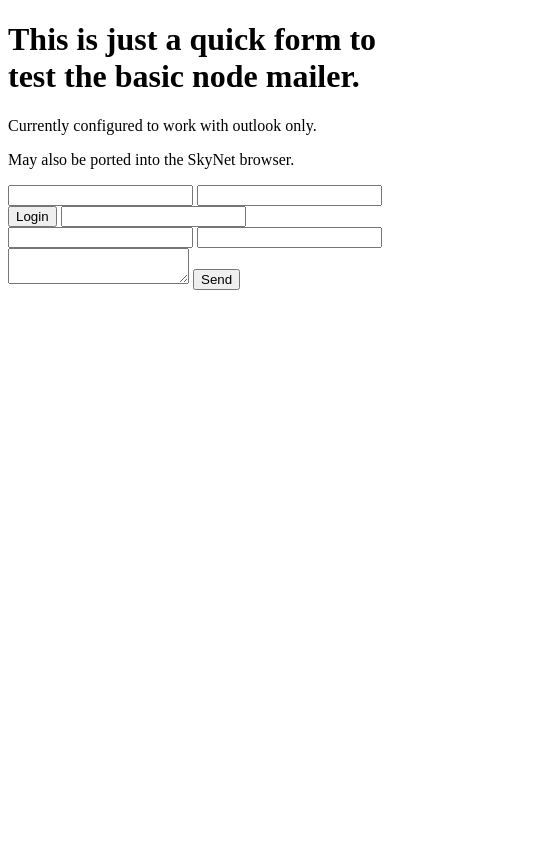
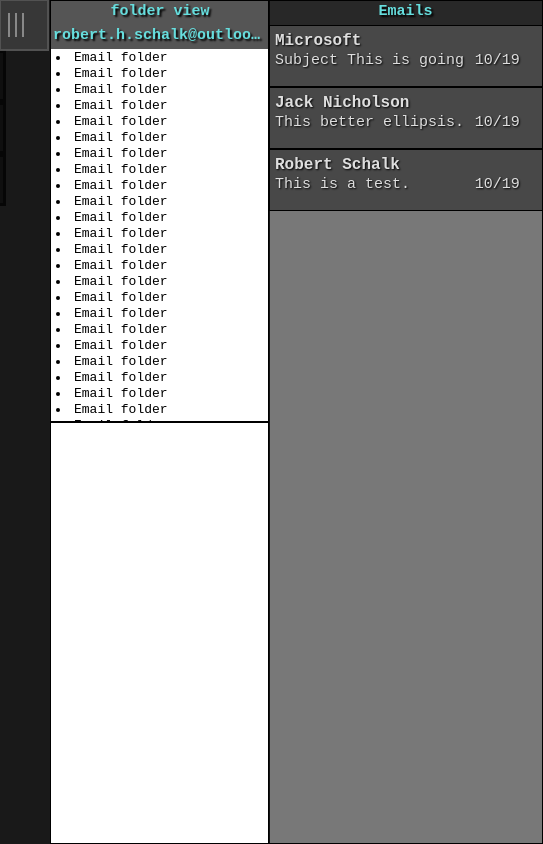
Before and after one commit to RobertSchalk/Sky-Express, an Electron app: page source/index.html in a window 390 px wide. Shown: the whole page, 543 px wide, since content can reach past the window. Drawn offline with Linux system fonts and the light colour scheme.

Commit message:
Created the side menu, folder, and email view designs.

```diff
--- a/source/index.html
+++ b/source/index.html
@@ -5,9 +5,118 @@
         <link rel="stylesheet" href="../style/css/index.css"/>
     </head>
     <body>
-            <h1>This is just a quick form to test the basic node mailer. </h1>
-            <p>Currently configured to work with outlook only.</p>
-            <p>May also be ported into the SkyNet browser.</p>
+
+           <div id="sideMenu" data-state="closed" title="Open/Close Menu">
+            <div id="menuToggleButton">
+                    <span class="icon"></span>
+                    <span class="icon"></span>
+                    <span class="icon"></span>
+            </div>
+            <div id="addAccount" class="menuButton">Add Email</div>
+            <div id="addAccount" class="menuButton">Configure Email</div>
+            <div id="addAccount" class="menuButton">Remove Email</div>
+           </div>
+
+
+           <div id="fileView">
+               <h1 class="smallViewTitle">folder view</h1>
+               <h1 class="smallViewTitle">robert.h.schalk@outlook.com</h1>
+            <li>Email folder</li>
+            <li>Email folder</li>
+            <li>Email folder</li>
+            <li>Email folder</li>
+            <li>Email folder</li>
+            <li>Email folder</li>
+            <li>Email folder</li>
+            <li>Email folder</li>
+            <li>Email folder</li>
+            <li>Email folder</li>
+            <li>Email folder</li>
+            <li>Email folder</li>
+            <li>Email folder</li>
+            <li>Email folder</li>
+            <li>Email folder</li>
+            <li>Email folder</li>
+            <li>Email folder</li>
+            <li>Email folder</li>
+            <li>Email folder</li>
+            <li>Email folder</li>
+            <li>Email folder</li>
+            <li>Email folder</li>
+            <li>Email folder</li>
+            <li>Email folder</li>
+            <li>Email folder</li>
+            <li>Email folder</li>
+           </div>
+
+           <div id="Sky-Spot">
+
+           </div>
+
+           <div id="Sky-Express-List">
+                <h1 class="smallViewTitle">Emails</h1>
+
+               <div class="email" title="Email information">
+                   <div class="deleteEmailButton" title="delete email">
+                    <span class="top"></span>
+                    <span class="top"></span>
+                    <span class="icon"></span>
+                    <span class="icon"></span>
+                   </div>
+                   <div class="emailFrom">
+                    Microsoft
+                   </div>
+
+                   <div class="emailDate">
+                    10/19
+                   </div>
+                   <div class="emailSubjectPreview">
+                        Subject This is going to be a very long subject.
+                   </div>
+               </div>
+               <div class="email">
+                    <div class="deleteEmailButton" title="delete email">
+                     <span class="top"></span>
+                     <span class="top"></span>
+                     <span class="icon"></span>
+                     <span class="icon"></span>
+                    </div>
+                   <div class="emailFrom">
+                    Jack Nicholson
+                   </div>
+                   <div class="emailDate">
+                    10/19
+                   </div>
+                   <div class="emailSubjectPreview">
+                    This better ellipsis.
+                   </div>
+               </div>
+               <div class="email">
+                    <div class="deleteEmailButton" title="delete email">
+                     <span class="top"></span>
+                     <span class="top"></span>
+                     <span class="icon"></span>
+                     <span class="icon"></span>
+                    </div>
+                   <div class="emailFrom">
+                    Robert Schalk
+                   </div>
+                   <div class="emailDate">
+                    10/19
+                   </div>
+                   <div class="emailSubjectPreview">
+                    This is a test.
+                   </div>
+               </div>
+           </div>
+
+           <div id="Sky-Express-View">
+            <div id="Sky-Express-Tab">
+
+            </div>
+           </div>
+
+            <!--
             <form>
                 <input type="text" id="user" title="Enter your User/email address."/>
                 <input type="password" id="password" title="Enter your password for your service."/>
@@ -18,7 +127,7 @@
                 <input type="text" id="subject" title="Enter the subject of your email."/>
                 <textarea id="text"></textarea>
                 <input type="button" id="send" value="Send">
-            </form>
+            </form>-->
             <script>
             require('./scripts/index.js')
             </script>
--- a/style/css/index.css
+++ b/style/css/index.css
@@ -0,0 +1,319 @@
+body{
+    width: 100vw;
+    height: 100vh;
+    margin: 0;
+    padding: 0;
+    font-family: monospace;
+}
+
+
+.smallViewTitle{
+    width: calc(100% - 4px);
+    height: 20px;
+    margin: 0;
+    padding: 2px;
+    font-size: 15px;
+    background-color: #000000aa;
+    color: #66dede;
+    text-shadow: 2px 2px 2px #000;
+    text-align: center;
+    text-overflow: ellipsis;
+    overflow: hidden;
+    position: sticky;
+    top: 0;
+    left: 0;
+    transition: 0.3s;
+}
+#skyLine{
+    width: calc(100vw - 50px);
+    height: 75px;
+    border-bottom: 1px solid #000;
+    display: block;
+    position: relative;
+    float: right;
+    margin: 0;
+}
+
+#sideMenu{
+    width: 250px;
+    height: calc(100% - 50px);
+    padding-top: 50px;
+    border-right: 1px solid #000;
+    text-shadow: 1px 1px 2px #000;
+    color: #cecece;
+    display: block;
+    overflow: hidden;
+    position: fixed;
+    top: 0;
+    left: -200px;
+    background-color: rgba(0,0,0,0.9);
+    transition: 0.5s;
+    z-index: 5;
+}
+
+#sideMenu .menuButton{
+    width: calc(200px - 20px);
+    height: calc(50px - 4px);
+    padding: 0 10px;
+    background-color: rgba(0,0,0,0.4);
+    border-style: solid;
+    border-color: rgba(0,0,0,0.6);
+    border: 2px 0;
+    color: #cecece;
+    font-size: 18px;
+    font-weight: bolder;
+    line-height: calc(50px - 4px);
+    display: block;
+    position: relative;
+    top: 0;
+    left: 0;
+    bottom: 0;
+    right: 0;
+    transition: 0.6s;
+    cursor: pointer;
+}
+#sideMenu .menuButton:hover{
+    width: 200px;
+    height: calc(50px - 4px);
+    background-color: rgba(100,100,100,0.4);
+    border-style: solid;
+    border-color: rgba(100,100,100,0.6);
+    border: 2px 0;
+    color: #cecece;
+    font-size: 18px;
+    font-weight: bolder;
+    display: block;
+    position: relative;
+    top: 0;
+    left: 0;
+    bottom: 0;
+    right: 0;
+}
+
+#menuToggleButton{
+    width: calc(50px - 2px);
+    height: calc(50px - 4px);
+    background-color: rgba(0,0,0,0.4);
+    border: 2px solid rgba(0,0,0,0.6);
+    display: flexbox;
+    align-content: center;
+    align-items: center;
+    position: absolute;
+    top: 0;
+    right: 0;
+    transition: 0.4s;
+    z-index: 5;
+    cursor: pointer;
+}
+#menuToggleButton:hover{
+    height: calc(50px - 4px);
+    background-color: rgba(100,100,100,0.4);
+    border-style: solid;
+    border-color: rgba(100,100,100,0.6);
+    transform: rotate(90deg);
+}
+
+#menuToggleButton > .icon{
+    width: 50%;
+    margin: 15px auto 0;
+    background-color: #cecece89;
+    height: 2px;
+    display: block;
+}
+#menuToggleButton > .icon + .icon{
+    margin-top: 5px;
+}
+
+#fileView{
+    width: calc(230px - 12px);
+    height: calc(50% - 2px);
+    border: 1px solid #000;
+    padding: 0;
+    overflow-y: auto;
+    position: relative;
+    top: 0;
+    left: 50px;
+    bottom: 0;
+    right: 0;
+
+}
+
+#fileView li{
+    margin: 1px 5px;
+}
+
+#fileView::-webkit-scrollbar{
+	background:#002;
+	outline:none;
+	border:none;
+    height:3px;
+
+}
+#fileView::-webkit-scrollbar-thumb{
+    background:#0aa;
+    border-radius: 3px;
+}
+
+#fileView::-webkit-scrollbar:hover, #fileView::-webkit-scrollbar-thumb{
+    border: 1px solid #000;
+
+}
+
+#Sky-Spot{
+    width: calc(230px - 12px);
+    height: calc(50% - 2px);
+    border: 1px solid #000;
+    padding: 0;
+    overflow-y: auto;
+    position: relative;
+    top: 0;
+    left: 50px;
+    bottom: 0;
+    right: 0;
+}
+
+#Sky-Express-List{
+    width: calc(285px - 12px);
+    height: calc(100% - 2px);
+    border: 1px solid #000;
+    background-color: rgba(30,30,30,0.6);
+    padding: 0;
+    overflow-y: auto;
+    position: relative;
+    top: -100%;
+    left: 268px;
+    bottom: 0;
+    right: 0;
+    overflow-x: hidden;
+    text-overflow: ellipsis;
+}
+
+#Sky-Express-List .email{
+    width: calc(100% - 10px);
+    height: calc(60px - 10px);
+    border: 1px solid #000;
+    background-color: rgba(0,0,0,0.4);
+    padding: 5px 5px;
+    overflow-x: hidden;
+    text-overflow: ellipsis;
+    text-shadow: 1px 1px 2px #000;
+    color: #dedede;
+    position: relative;
+    top: 0;
+    left: 0;
+    bottom: 0;
+    right: 0;
+    transition: 0.3s;
+    cursor: pointer;
+}
+
+#Sky-Express-List .email:hover{
+    border: 1px solid #444;
+    background-color: rgba(100,100,100,0.7);
+    overflow-x: hidden;
+    text-overflow: ellipsis;
+    text-shadow: 1px 1px 2px #444;
+    color: #dedede;
+    position: relative;
+    top: 0;
+    left: 0;
+    bottom: 0;
+    right: 0;
+}
+
+.deleteEmailButton{
+    width: 9px;
+    height: 7px;
+    background-color: #333;
+    display: none;
+    position: absolute;
+    top: 5px;
+    left: calc(100% - 25%);
+    transition: 0.3s;
+    border: 1px solid #fff;
+    transform: rotate(90deg);
+    box-shadow: 1px 1px 2px #000;
+}
+.deleteEmailButton >.icon{
+    width: 50%;
+    margin: 2px auto 0;
+    background-color: #cecece89;
+    height: 1px;
+    display: block;
+}
+.deleteEmailButton > .icon + .icon{
+    margin-top: 1px;
+}
+.deleteEmailButton > .top{
+    width: 13px;
+    height: 2px;
+    background-color: #fff;
+    position: absolute;
+    border-radius: 1px;
+    top: 2.5px;
+    right: 4px;
+    transform: rotate(90deg);
+    box-shadow: 1px 1px 2px #000;
+}
+.deleteEmailButton > .top + .top{
+    width: 3px;
+    height: 2px;
+    background-color: #fff;
+    border-radius: 2px;
+    top: 2.5px;
+    right: 11px;
+    transform: rotate(90deg);
+    box-shadow: 2px 2px 2px #000;
+}
+
+#Sky-Express-List .email:hover .deleteEmailButton{
+    display: block;
+    cursor: pointer;
+}
+
+
+
+#Sky-Express-List .email .emailFrom{
+    width: 73%;
+    height: auto;
+    margin: 0;
+    padding: 1px 0;
+    overflow: hidden;
+    text-overflow: ellipsis;
+    font-size: 16px;
+    font-weight: bolder;
+    display: block;
+    position: relative;
+    top:0;
+    left:0;
+    bottom:0;
+    right: 0;
+}
+#Sky-Express-List .email .emailDate{
+    width: 25%;
+    height: auto;
+    margin: 0;
+    padding: 1px 0;
+    font-size: 15px;
+    display: block;
+    position: absolute;
+    top: 25px;
+    left: calc(100% - 25%);
+    bottom:0;
+    right: 0;
+}
+#Sky-Express-List .email .emailSubjectPreview{
+    width: 73%;
+    height: 16px;
+    margin: 0;
+    padding: 1px 0;
+    overflow: hidden;
+    text-overflow: ellipsis;
+    font-size: 15px;
+    display: block;
+    position: relative;
+    top:0;
+    left:0;
+    bottom:0;
+    right: 0;
+}
```
